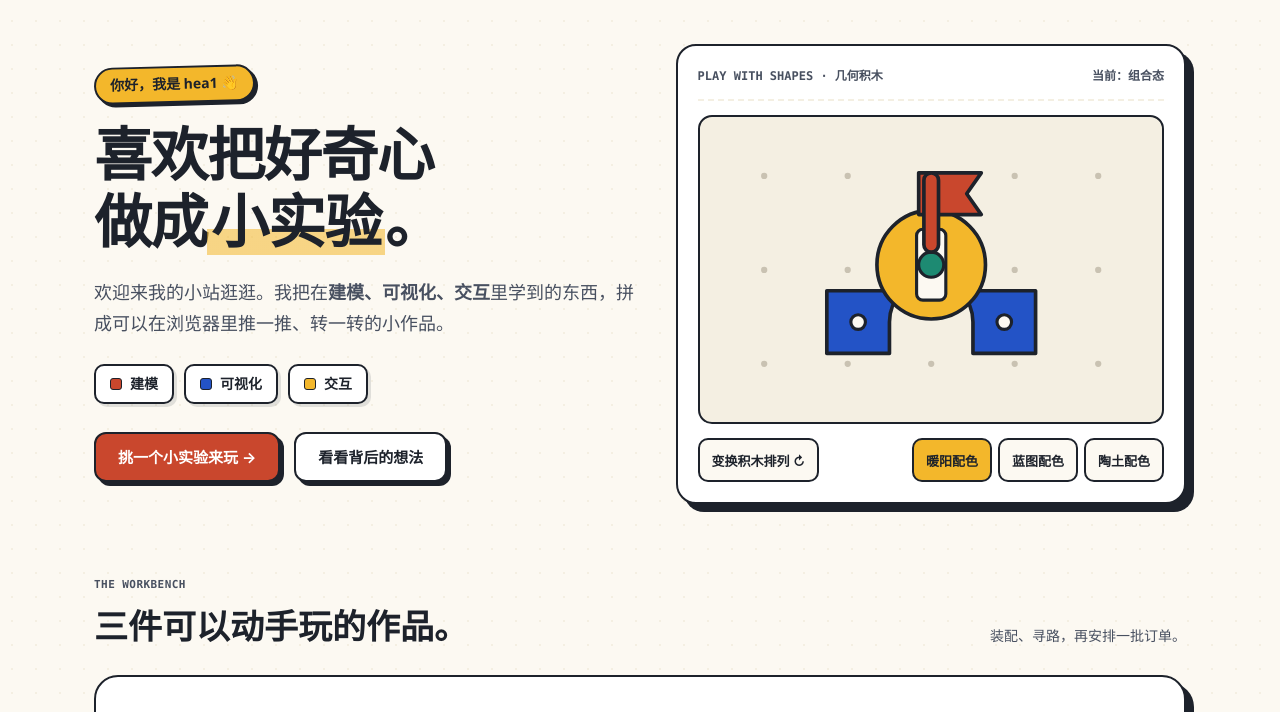
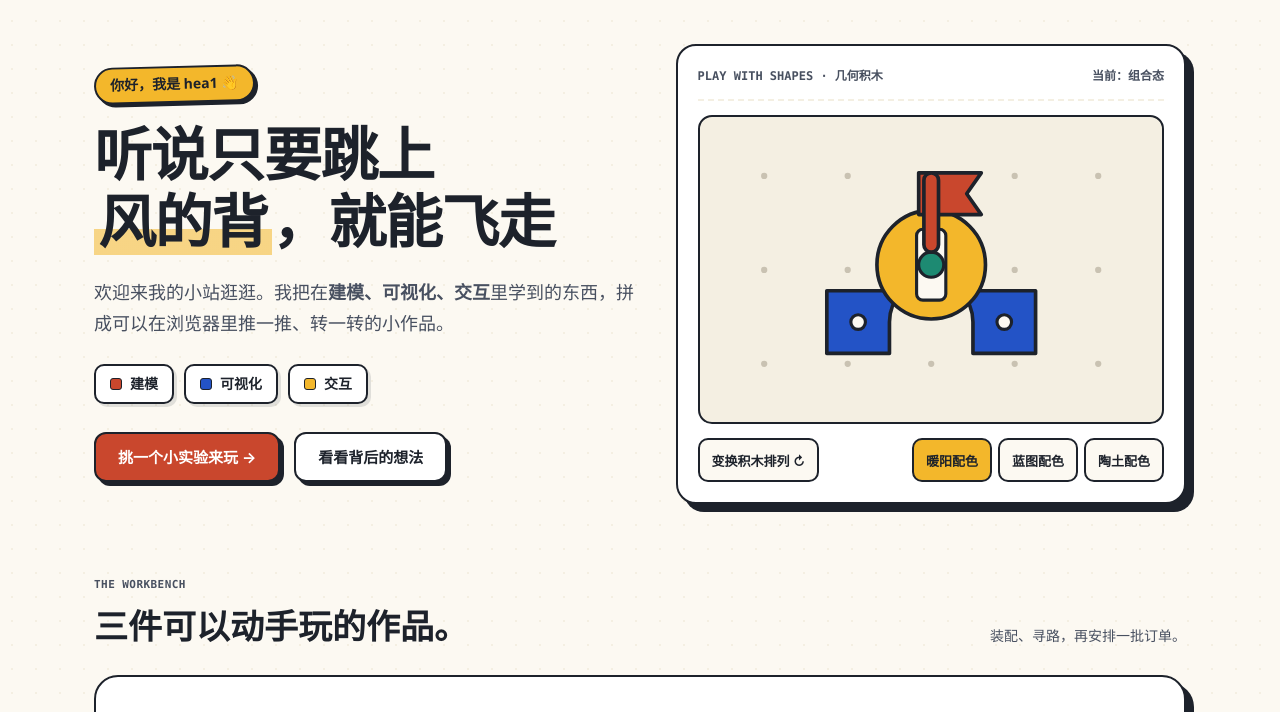
Before and after one commit to TH0RGOODMAN/th0rgoodman.github.io, a plain HTML site: page index.html in a window 1280 px wide. Shown: the part 87-799 px from the top of the page. Drawn offline with Linux system fonts and the light colour scheme.

Commit message:
Update homepage hero to requested wind quote

```diff
--- a/index.html
+++ b/index.html
@@ -4,7 +4,7 @@
   <meta charset="utf-8">
   <meta name="viewport" content="width=device-width, initial-scale=1">
   <title>hea1 · 好奇心与小实验</title>
-  <meta name="description" content="你好，我是 hea1。喜欢把好奇心做成小实验。关于建模、可视化与交互的个人主页。">
+  <meta name="description" content="你好，我是 hea1。听说只要跳上风的背，就能飞走。关于建模、可视化与交互的个人主页。">
   <link rel="canonical" href="https://hea1.org/">
   <link rel="icon" href="./favicon.svg" type="image/svg+xml">
   <meta name="theme-color" content="#fcf9f2">
@@ -49,8 +49,8 @@
         <div class="hero-pitch">
           <span class="greeting-sticker">你好，我是 hea1 <span aria-hidden="true">👋</span></span>
           <h1 id="hero-heading">
-            喜欢把好奇心<br>
-            做成<span class="underline-wave">小实验</span>。
+            听说只要跳上<br>
+            <span class="underline-wave">风的背</span>，就能飞走
           </h1>
           <p>
             欢迎来我的小站逛逛。我把在<strong>建模、可视化、交互</strong>里学到的东西，拼成可以在浏览器里推一推、转一转的小作品。
```
